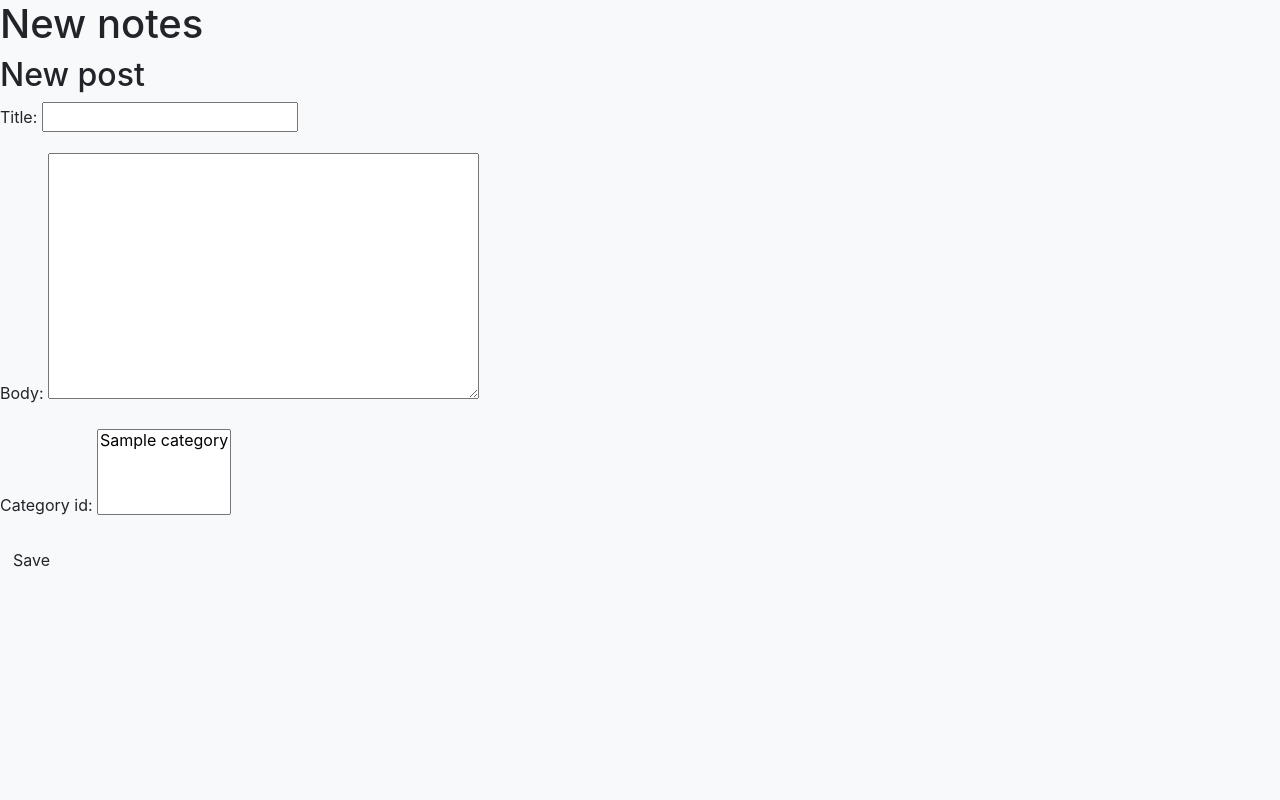
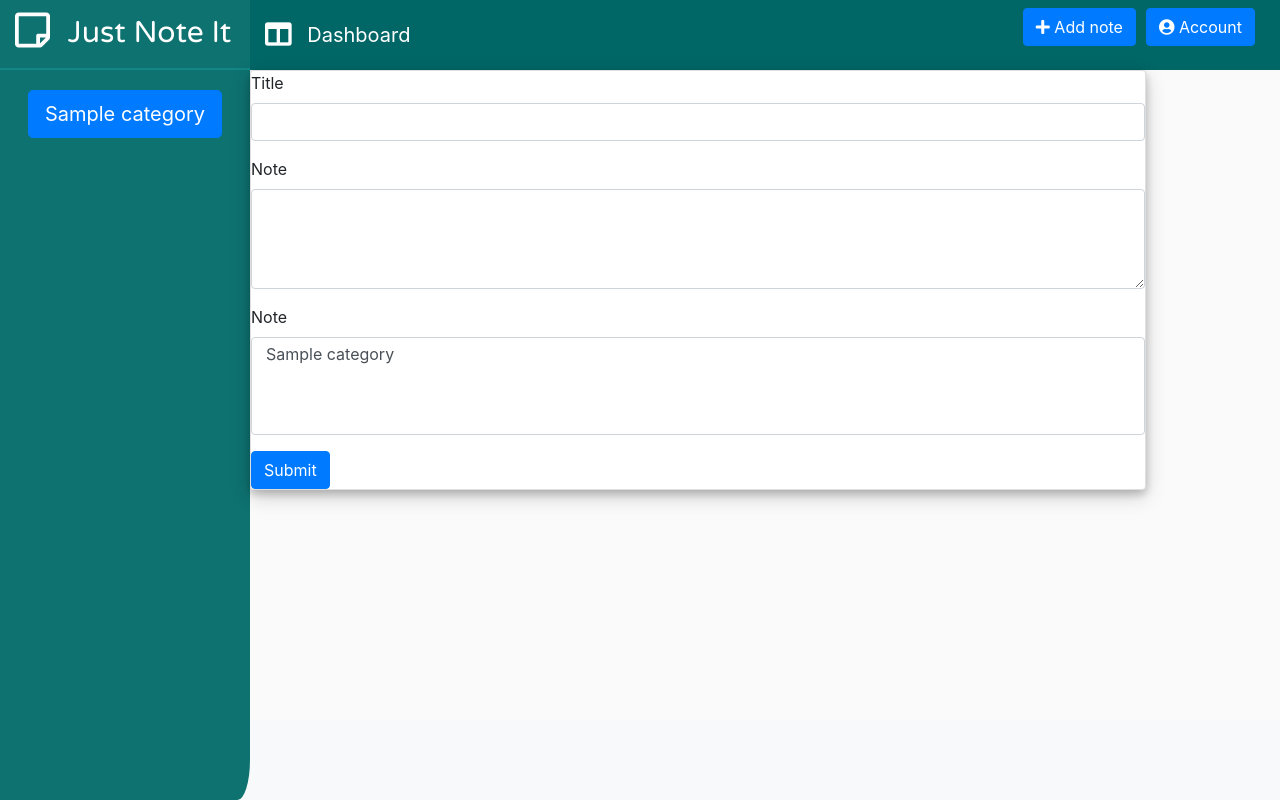
Before and after one commit to mwuillai/JustNoteIt, a Django app: page /new-note/ in a window 1280 px wide. Run offline with Django 3.2, Linux system fonts and the light colour scheme; a user stored in the database is signed in; tables that the repository leaves empty hold one stand-in row (values such as "Sample post"); some libraries are stand-ins or nearby versions.

Commit message:
split template in nav

```diff
--- a/Project/Note/Templates/Note/add_note.html
+++ b/Project/Note/Templates/Note/add_note.html
@@ -1,10 +1,23 @@
-{% extends "Note/base.html" %}
+{% extends "Note/nav.html" %}
+{% load widget_tweaks %}
 
 {% block content %}
-<h1>New notes</h1>
-    <h2>New post</h2>
-    <form method="POST" class="post-form">{% csrf_token %}
-        {{ form.as_p }}
-        <button type="submit" class="save btn btn-default">Save</button>
+<div class="formbox">
+    <form method="POST">
+        {% csrf_token %}
+        <div class="form-group">
+        <label for="title">Title</label>
+        {{ form.title|add_class:'form-control'|attr:"id:title" }}
+        </div>
+        <div class="form-group">
+        <label for="body">Note</label>
+        {{ form.body|add_class:'form-control'|attr:"id:Note"|attr:"style:height:100px" }}
+        </div>
+        <div class="form-group">
+            <label for="category">Note</label>
+            {{ form.category_id|add_class:'form-control'|attr:"id:category" }}
+        </div>
+        <button type="submit" class="btn btn-primary">Submit</button>
     </form>
+</div>
 {% endblock content %}
--- a/Project/Note/Templates/Note/base.html
+++ b/Project/Note/Templates/Note/base.html
@@ -17,7 +17,7 @@
         <link rel="stylesheet" type="text/css" href="{% static 'css/util.css' %}">
     </head>
     <body class="bg-light">
-        {%  block content %}
+        {%  block nav %}
         {% endblock %}
     </body>
 </html>
--- a/Project/Note/Templates/Note/category.html
+++ b/Project/Note/Templates/Note/category.html
@@ -1,4 +1,4 @@
-{% extends "Note/base.html" %}
+{% extends "Note/nav.html" %}
 
 {% block content %}
 <h1>{{ category.title }}</h1>
--- a/Project/Note/Templates/Note/identification.html
+++ b/Project/Note/Templates/Note/identification.html
@@ -3,7 +3,7 @@
 
 {% load widget_tweaks %}
 
-{% block content %}
+{% block nav %}
 <style>
 body {
     background-image: url("{% static 'img/login_bg.png' %}");
@@ -78,4 +78,4 @@ body {
     </div>
   </div>
 </div>
-{% endblock content %}
+{% endblock nav %}
--- /dev/null
+++ b/Project/Note/Templates/Note/nav.html
@@ -0,0 +1,40 @@
+{% extends "Note/base.html" %}
+
+{% block nav %}
+
+<div class="dashboard">
+    <div class="leftpanel-container">
+      <div class="leftpanel-top">
+        <span class="title">
+          <i class="far fa-sticky-note fa-lg p-r-10"></i> Just Note It
+        </span>
+      </div>
+      <div class="leftpanel-categories d-flex flex-column align-items-center">
+        {% for category in categories %}
+        <div class="p2 p-t-20"><a href="{% url 'Note:category' category.slug %}" class="btn btn-primary btn-lg">{{ category.title }}</a></div>
+        {% endfor %}
+      </div>
+    </div>
+    <div class="dashboard-content">
+      <nav class="navbar navbar-expand-lg navbar-dark">
+        <div class="container-fluid">
+          <div class="navbar-header">
+            <a class="navbar-brand" href="{% url 'Note:dashboard' %}"><i class="fas fa-columns fa-lg p-r-10 text-white"></i> Dashboard</a>
+          </div>
+          <ul class="nav navbar-nav navbar-right nav-pills mb-3">
+            <li class="nav-item p-r-10">
+              <a href="{% url 'Note:new_note' %}" class="btn btn-primary btn-primary"><i class="fas fa-plus"></i> Add
+                note</a>
+            </li>
+            <li class="nav-item p-r-10">
+              <a href="#" class="btn btn-primary btn-primary"><i class="fas fa-user-circle"></i> Account</a>
+            </li>
+          </ul>
+        </div>
+      </nav>
+      {% block content %}
+      {% endblock %}
+    </div>
+  </div>
+  </div>
+{% endblock nav %}
--- a/Project/Note/static/css/note.css
+++ b/Project/Note/static/css/note.css
@@ -215,3 +215,16 @@
 .card {
   box-shadow: 0 4px 8px 0 rgba(0, 0, 0, 0.2), 0 6px 20px 0 rgba(0, 0, 0, 0.19);
 }
+
+.formbox {
+  position: relative;
+  min-width: 0;
+  max-width: 70vw;
+  max-height: 70vh;
+  word-wrap: break-word;
+  background-color: #fff;
+  background-clip: border-box;
+  border: 1px solid rgba(0,0,0,.125);
+  border-radius: .25rem;
+  box-shadow: 0 4px 8px 0 rgba(0, 0, 0, 0.2), 0 6px 20px 0 rgba(0, 0, 0, 0.19);
+}
--- a/Project/Note/views.py
+++ b/Project/Note/views.py
@@ -115,6 +115,14 @@ class CreateNoteView(LoginRequiredMixin, CreateView):
         form.instance.user_id = self.request.user
         return super().form_valid(form)
 
+    def get_context_data(self, *args, **kwargs):
+        current_user = self.request.user
+        context = super().get_context_data(*args, **kwargs)
+        context.update({
+            'categories': Category.objects.filter(user_id=current_user.id),
+        })
+        return context
+
     def get_success_url(self):
         # messages.success(self.request, self.message)
         return reverse('Note:dashboard')
```
Also changed, not shown: Project/Note/Templates/Note/dashboard.html (+1 -34 lines).
